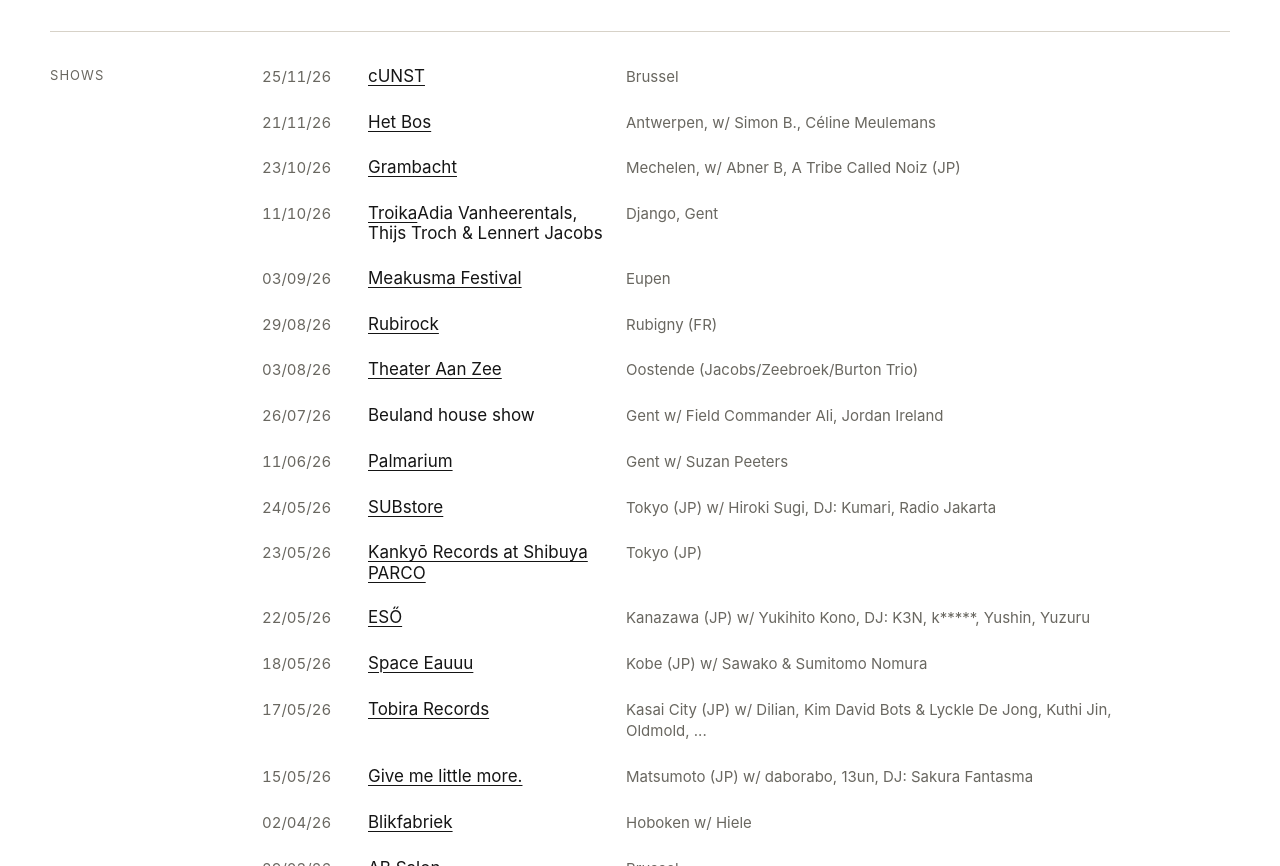
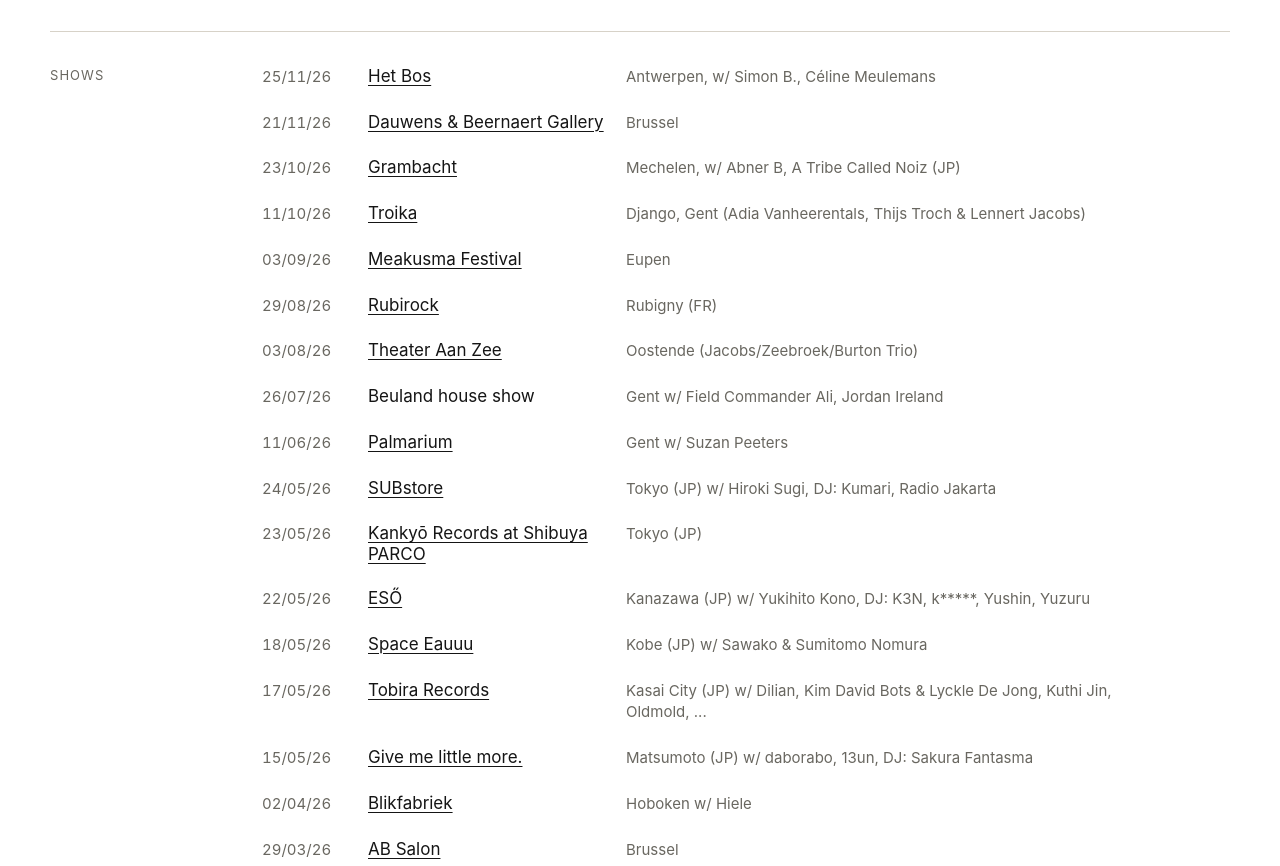
Before and after one commit to lennertjacobs/lennertjacobs.github.io, a plain HTML site: page index.html in a window 1280 px wide. Shown: the part 1620-2486 px from the top of the page. Drawn offline with Linux system fonts and the light colour scheme.

Commit message:
Update venue and place information for shows

```diff
--- a/index.html
+++ b/index.html
@@ -265,15 +265,16 @@
       <section id="shows">
         <h2>Shows</h2>
         <ul class="shows">
+
           <li>
             <span class="date">25/11/26</span>
-            <span class="venue"><a href="https://www.dauwensbeernaert.com/exhibitions/kruimeldief" target="_blank" rel="noreferrer">cUNST</a></span>
-            <span class="place">Brussel</span>
+            <span class="venue"><a href="https://www.hetbos.be/programma/evenement/2026-11-25-simon-b-l-jacobs" target="_blank" rel="noreferrer">Het Bos</a></span>
+            <span class="place">Antwerpen, w/ Simon B., Céline Meulemans</span>
           </li>
           <li>
             <span class="date">21/11/26</span>
-            <span class="venue"><a href="https://www.hetbos.be/programma/evenement/2026-11-25-simon-b-l-jacobs" target="_blank" rel="noreferrer">Het Bos</a></span>
-            <span class="place">Antwerpen, w/ Simon B., Céline Meulemans</span>
+            <span class="venue"><a href="https://www.dauwensbeernaert.com/exhibitions/kruimeldief" target="_blank" rel="noreferrer">Dauwens & Beernaert Gallery</a></span>
+            <span class="place">Brussel</span>
           </li>
           <li>
             <span class="date">23/10/26</span>
@@ -282,8 +283,8 @@
           </li>
           <li>
             <span class="date">11/10/26</span>
-            <span class="venue"><a href="https://www.haconcerts.be/nl/concertagenda/concerten/lennert-jacobs-adia-vanheerentals-thijs-troch-11-10-26" target="_blank" rel="noreferrer">Troika</a>Adia Vanheerentals, Thijs Troch & Lennert Jacobs</span>
-            <span class="place">Django, Gent</span>
+            <span class="venue"><a href="https://www.haconcerts.be/nl/concertagenda/concerten/lennert-jacobs-adia-vanheerentals-thijs-troch-11-10-26" target="_blank" rel="noreferrer">Troika</a></span>
+            <span class="place">Django, Gent (Adia Vanheerentals, Thijs Troch & Lennert Jacobs)</span>
           </li>
           <li>
             <span class="date">03/09/26</span>
```
